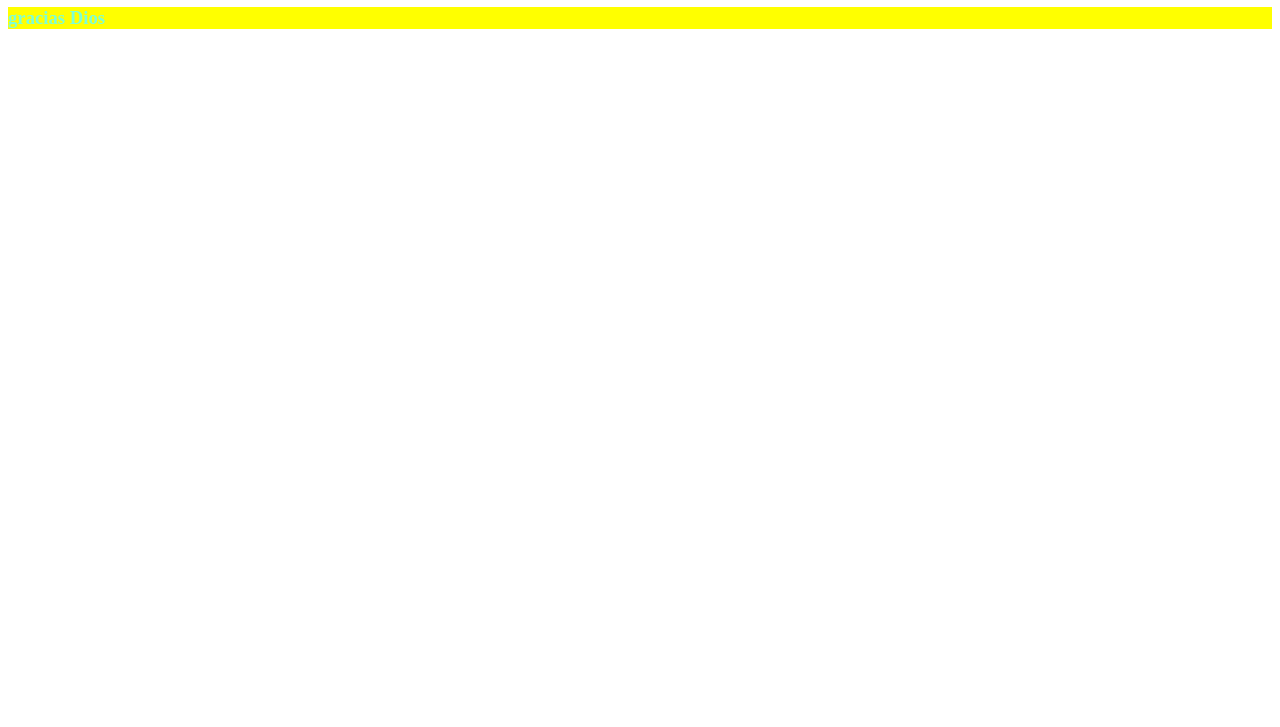
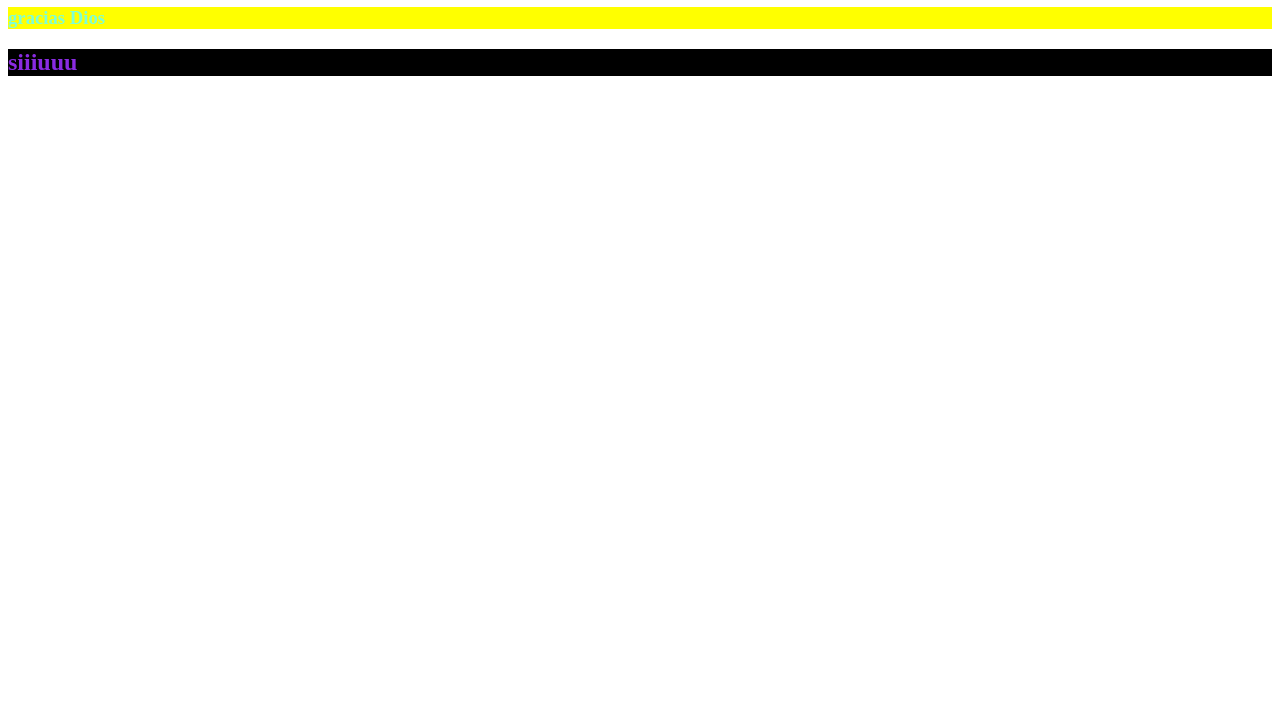
Before and after one commit to PierreBarba/webpacktodolist, a website built with webpack: page src/index.html in a window 1280 px wide. Shown: the part 73-800 px from the top of the page. Built offline with nearby package versions, Linux system fonts and the light colour scheme.

Commit message:
config linters

```diff
--- a/src/index.html
+++ b/src/index.html
@@ -9,5 +9,6 @@
 <body>
     <h1 class="titulo">esto es un titulo</h1>
     <h3 class="graciasDios">gracias Dios</h3>
+    <h2 class="esto">siiiuuu</h2>
 </body>
 </html>
--- a/src/style.css
+++ b/src/style.css
@@ -8,3 +8,8 @@
     background-color: yellow;
 
 }
+
+.esto {
+    color: blueviolet;
+    background-color: black;
+}
```
